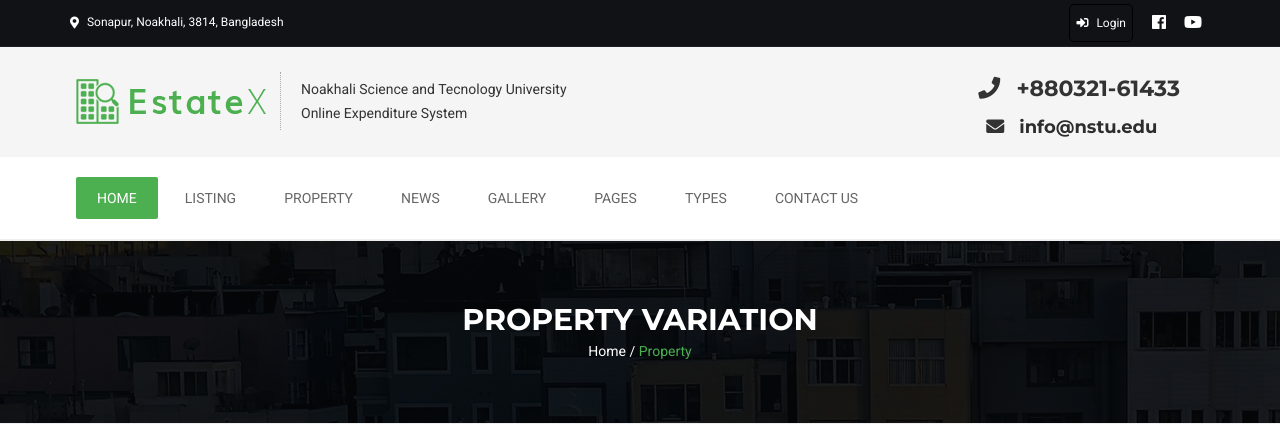
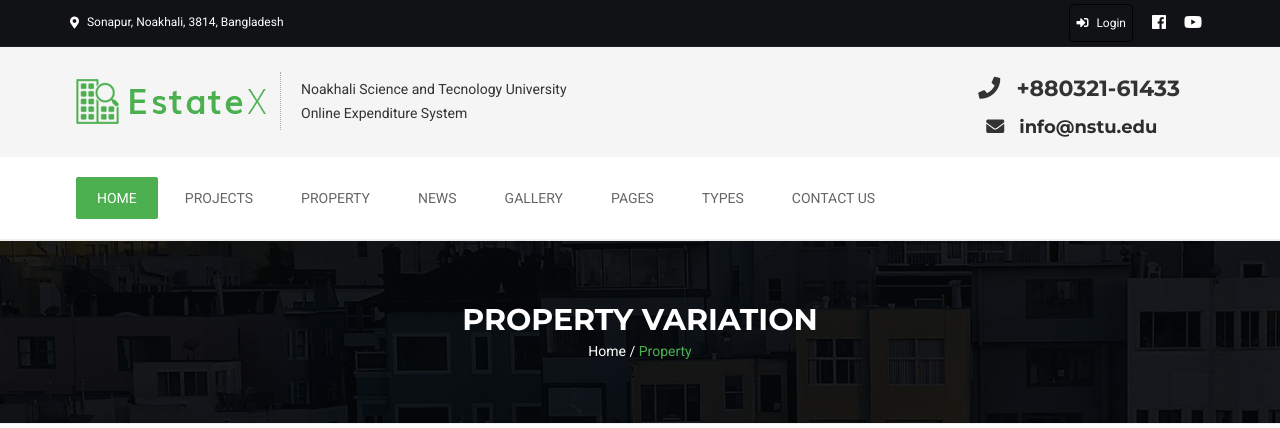
Before and after one commit to shafikshaon/nstu-oems, a Django app: page /project/index in a window 1280 px wide. Shown: the top 428 px of the page. Run offline with Django 3.2, Linux system fonts and the light colour scheme; some libraries are stand-ins or nearby versions.

```diff
--- a/templates/base.html
+++ b/templates/base.html
@@ -129,39 +129,16 @@ Home
 </a>
                             </li>
                             <li>
-                                <a href="listing.html">
-Listing
-</a>
+                                <a href="project">Projects</a>
                                 <ul class="dropdown">
                                     <li>
-                                        <a href="#">Simple Listing</a>
-                                        <ul>
-                                            <li>
-                                                <a href="listing.html">
-Simple Listing 1
-</a>
-                                            </li>
-                                            <li>
-                                                <a href="listingmap.html">
-Simple Listing 2
-</a>
-                                            </li>
-                                        </ul>
+                                        <a href="project/all">All</a>
                                     </li>
                                     <li>
-                                        <a href="#">Grid Listing</a>
-                                        <ul>
-                                            <li>
-                                                <a href="gridlisting.html">
-Grid Listing 1
-</a>
-                                            </li>
-                                            <li>
-                                                <a href="listing-map.html">
-Grid Listing 2
-</a>
-                                            </li>
-                                        </ul>
+                                        <a href="project/all">Ongoing</a>
+                                    </li>
+                                    <li>
+                                        <a href="project/all">Completed</a>
                                     </li>
                                 </ul>
                             </li>
```
